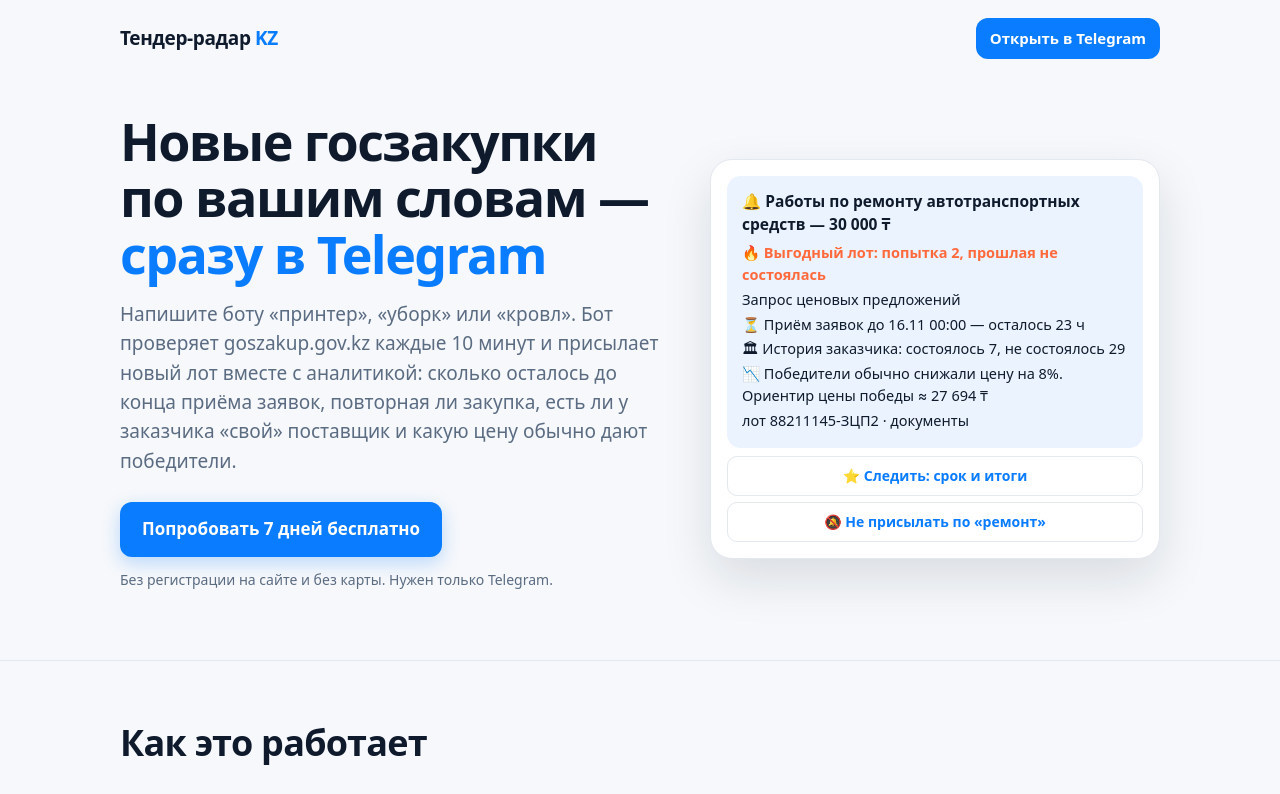
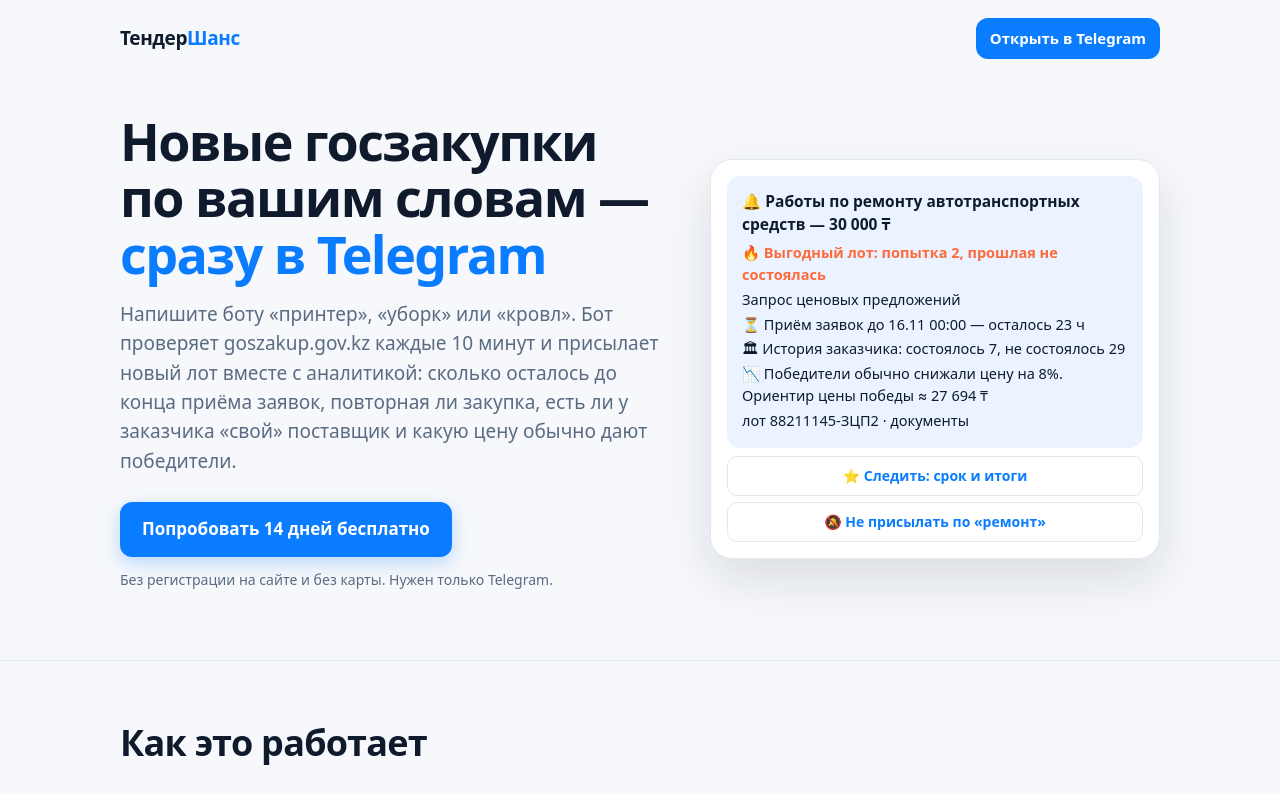
Before and after one commit to invahak/tender-radar-kz, a plain HTML site: page index.html in a window 1280 px wide. Shown: the top 794 px of the page. Drawn offline with Linux system fonts and the light colour scheme.

Commit message:
Rename to ТендерШанс (@tendershans_bot), new logo, 14-day trial link
Co-Authored-By: Claude Opus 5.5 <noreply@anthropic.com>

```diff
--- a/index.html
+++ b/index.html
@@ -3,10 +3,10 @@
 <head>
 <meta charset="utf-8">
 <meta name="viewport" content="width=device-width, initial-scale=1">
-<title>Тендер-радар KZ — новые госзакупки в Telegram</title>
-<meta name="description" content="Telegram-бот присылает новые лоты goszakup.gov.kz по вашим словам: срок, заказчик, повторная ли закупка и ориентир цены победы. 7 дней бесплатно.">
-<meta property="og:title" content="Тендер-радар KZ — новые госзакупки в Telegram">
-<meta property="og:description" content="Новые лоты goszakup.gov.kz по вашим словам с аналитикой: срок, заказчик, конкуренты, ориентир цены. 7 дней бесплатно.">
+<title>ТендерШанс — новые госзакупки в Telegram</title>
+<meta name="description" content="Telegram-бот присылает новые лоты goszakup.gov.kz по вашим словам: срок, заказчик, повторная ли закупка и ориентир цены победы. 14 дней бесплатно.">
+<meta property="og:title" content="ТендерШанс — новые госзакупки в Telegram">
+<meta property="og:description" content="Новые лоты goszakup.gov.kz по вашим словам с аналитикой: срок, заказчик, конкуренты, ориентир цены. 14 дней бесплатно.">
 <meta property="og:type" content="website">
 <meta property="og:image" content="https://invahak.github.io/tender-radar-kz/logo.png">
 <link rel="icon" href="logo.png">
@@ -58,8 +58,8 @@ footer{color:var(--muted);font-size:14px;padding:26px 0 40px;border-top:1px soli
 </head>
 <body>
 <header><div class="wrap nav">
-  <div class="logo">Тендер-радар <span>KZ</span></div>
-  <a class="btn small" href="https://t.me/tender_test123_bot">Открыть в Telegram</a>
+  <div class="logo">Тендер<span>Шанс</span></div>
+  <a class="btn small" href="https://t.me/tendershans_bot?start=site">Открыть в Telegram</a>
 </div></header>
 
 <main class="wrap">
@@ -67,7 +67,7 @@ footer{color:var(--muted);font-size:14px;padding:26px 0 40px;border-top:1px soli
     <div>
       <h1>Новые госзакупки по вашим словам — <em>сразу в Telegram</em></h1>
       <p class="lead">Напишите боту «принтер», «уборк» или «кровл». Бот проверяет goszakup.gov.kz каждые 10 минут и присылает новый лот вместе с аналитикой: сколько осталось до конца приёма заявок, повторная ли закупка, есть ли у заказчика «свой» поставщик и какую цену обычно дают победители.</p>
-      <a class="btn" href="https://t.me/tender_test123_bot">Попробовать 7 дней бесплатно</a>
+      <a class="btn" href="https://t.me/tendershans_bot?start=site">Попробовать 14 дней бесплатно</a>
       <p class="note">Без регистрации на сайте и без карты. Нужен только Telegram.</p>
     </div>
     <div class="phone" aria-label="Пример уведомления бота">
@@ -112,7 +112,7 @@ footer{color:var(--muted);font-size:14px;padding:26px 0 40px;border-top:1px soli
     <div class="card">
       <div class="step">ПРОБНЫЙ ПЕРИОД</div>
       <div class="big">0 ₸</div>
-      <p>7 дней со всеми функциями. Без карты.</p>
+      <p>14 дней со всеми функциями при переходе с этой страницы. Без карты.</p>
     </div>
     <div class="card">
       <div class="step">ПОДПИСКА</div>
@@ -139,10 +139,10 @@ footer{color:var(--muted);font-size:14px;padding:26px 0 40px;border-top:1px soli
 
 <div class="wrap cta">
   <h2>Начните с первого слова</h2>
-  <a class="btn" href="https://t.me/tender_test123_bot">Открыть Тендер-радар в Telegram</a>
-  <p class="note">7 дней бесплатно</p>
+  <a class="btn" href="https://t.me/tendershans_bot?start=site">Открыть ТендерШанс в Telegram</a>
+  <p class="note">14 дней бесплатно</p>
 </div>
 
-<footer><div class="wrap">Тендер-радар KZ — независимый сервис. Не связан с АО «Центр электронных финансов» и Министерством финансов РК. Данные: открытый поиск goszakup.gov.kz.</div></footer>
+<footer><div class="wrap">ТендерШанс — независимый сервис. Не связан с АО «Центр электронных финансов» и Министерством финансов РК. Данные: открытый поиск goszakup.gov.kz.</div></footer>
 </body>
 </html>
```
Also changed, not shown: logo.png.
